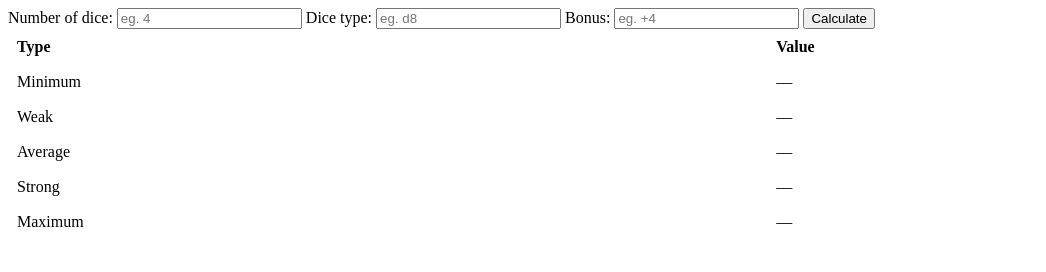
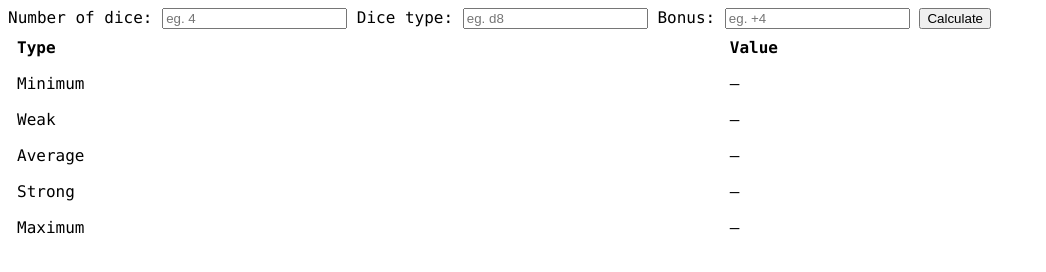
Before and after one commit to christophermiles/hit-point-range, a plain HTML site: page index.html in a window 1280 px wide. Shown: the whole page, without its empty margins (0-1046 px from the left). Drawn offline with Linux system fonts and the light colour scheme.

Commit message:
Set font family for testing page

```diff
--- a/index.html
+++ b/index.html
@@ -5,6 +5,12 @@
     <meta charset="UTF-8">
     <meta name="viewport" content="width=device-width, initial-scale=1.0">
     <title>Hit Point Spread</title>
+
+    <style>
+        body {
+            font-family: ui-monospace, 'Cascadia Code', 'Source Code Pro', Menlo, Consolas, 'DejaVu Sans Mono', monospace;
+        }
+    </style>
 </head>
 <body>
     <hit-point-spread></hit-point-spread>
```
